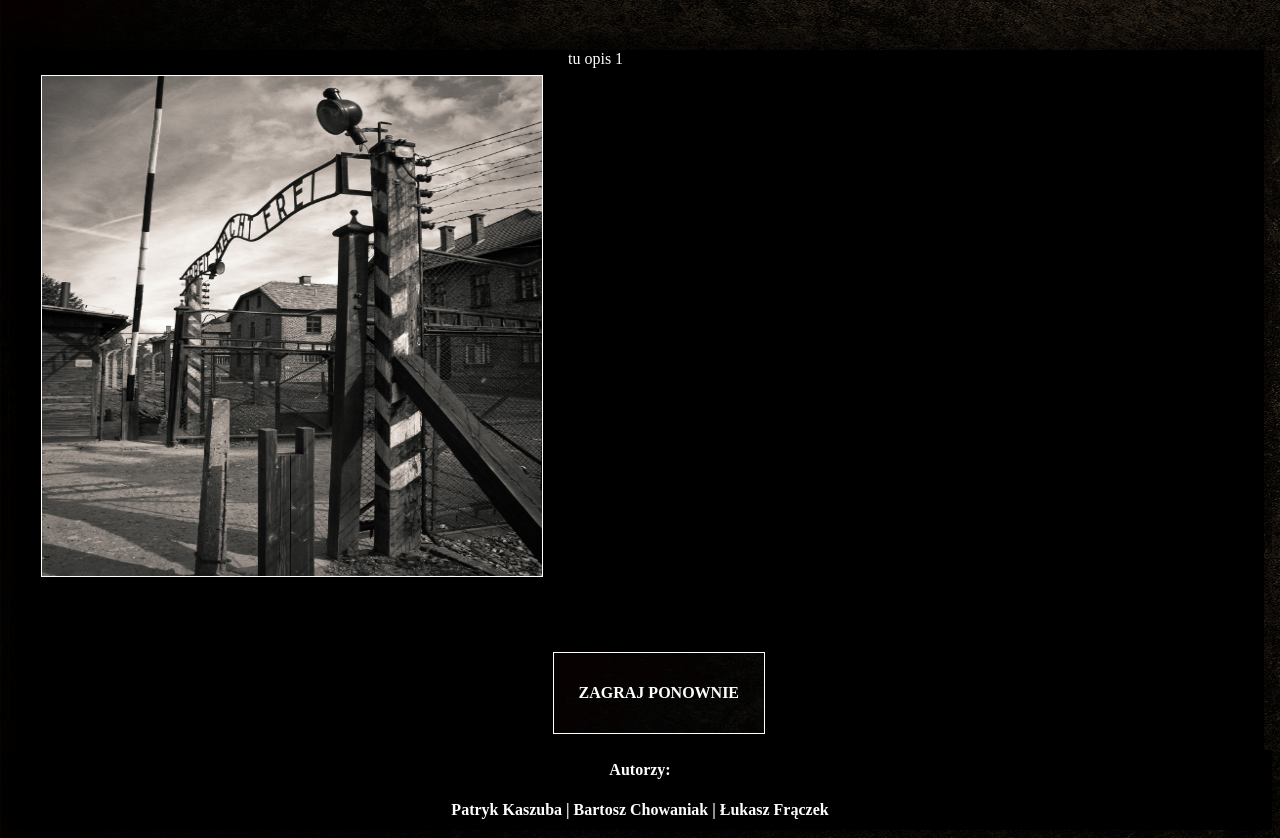
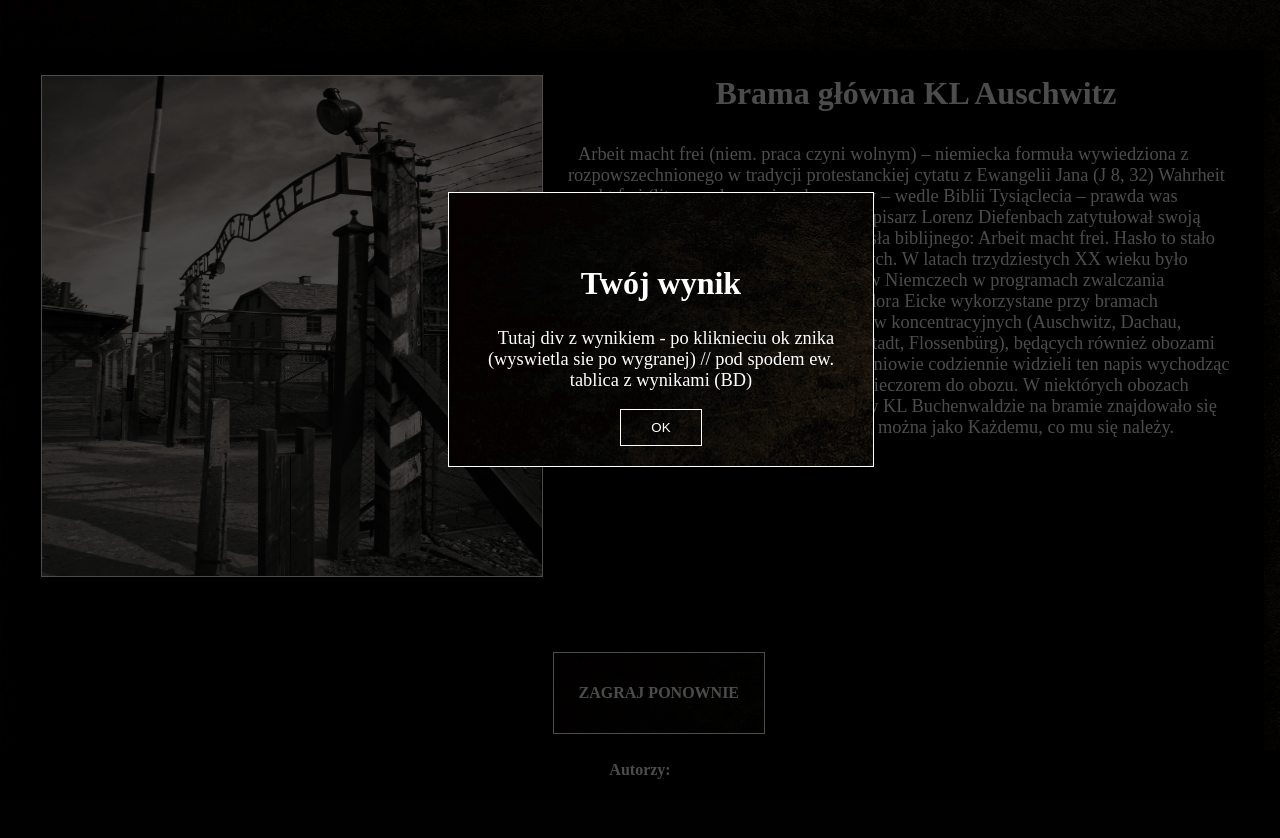
Before and after one commit to KaszubakPL/Memory---Histoira, a PHP site: page /learn.php?id=1 in a window 1280 px wide. After the commit the page ends 779 px from the top, so only its background shows below. Run offline with PHP 8.4, Linux system fonts and the light colour scheme; data that the repository does not hold is empty.

Commit message:
czas, wyniki, style

```diff
--- a/learn.php
+++ b/learn.php
@@ -5,23 +5,58 @@ function opisy($id)
   {
       if($id=="1")
         {
-          return "tu opis 1 ";
-        }
+          return "<h2>Brama główna KL Auschwitz</h2>
+          <p>
+          Arbeit macht frei (niem. praca czyni wolnym) – niemiecka formuła wywiedziona z rozpowszechnionego
+          w tradycji protestanckiej cytatu z Ewangelii Jana (J 8, 32) Wahrheit macht frei
+          (lit. prawda czyni wolnym, czy – wedle Biblii Tysiąclecia – prawda was wyzwoli).
+          W 1872 niemiecki prawicowy pisarz Lorenz Diefenbach zatytułował swoją powieść wydaną w Wiedniu
+          parafrazą hasła biblijnego: Arbeit macht frei. Hasło to stało się popularne w kręgach nacjonalistycznych.
+          W latach trzydziestych XX wieku było używane przez propagandę nazistowską w Niemczech w programach
+          zwalczania bezrobocia.
+          Na rozkaz generała SS Theodora Eicke wykorzystane przy bramach wejściowych do kilku niemieckich
+          obozów koncentracyjnych (Auschwitz, Dachau, Gross-Rosen, Sachsenhausen, Theresienstadt, Flossenbürg),
+          będących również obozami wyniszczającej, niewolniczej pracy. Więźniowie codziennie widzieli ten napis
+          wychodząc rano do pracy w komandach i wracając wieczorem do obozu. W niektórych obozach zamieszczono
+          inne hasła. Przykładowo, w KL Buchenwaldzie na bramie znajdowało się hasło: Jedem das seine, co
+          przetłumaczyć można jako Każdemu, co mu się należy.
+          </p>";
+          }
         if($id == "2")
           {
-            return "tu opis 2 ";
+            return "<h2>Puszka z cyklonem B</h2>
+            <p>
+            Cyklon B (oryginalna nazwa: Zyklon B) – nazwa handlowa insektycydu niemieckiego konsorcjum Degesch,
+            w którym udziały miały koncerny Degussa, IG Farben i Th. Goldschmidt AG. Była to granulowana ziemia
+            okrzemkowa nasycona cyjanowodorem (HCN), która uwalniała ten silnie trujący związek chemiczny po wyjęciu ze
+             szczelnych pojemników.
+             Produkowano także ciekły cyklon A, w którym cyjanowodór był uwalniany w wyniku
+             reakcji chemicznej cyjanomrówczanu metylu z wodą.
+            </p>";
           }
           if($id == "3")
             {
-              return "tu opis 3";
+              return "<h2>Ława oskarżonych</h2>
+              <p>
+              Ława oskarżonych podczas procesu 40 członków załogi KL Auschwitz.
+              Fotografię wykonano w Krakowie w 1947 r. (Archiwum Państwowego Muzeum Auschwitz-Birkenau)
+              </p>";
             }
             if($id == "4")
               {
-                return "tu opis 3";
+                return "<h2>Fotografie z albumu Karla Hoeckera</h2>
+                <p>
+                Richard Baer, trzeci i ostatni komendant Auschwitz; Josef Mengele, dr medycyny, jeden z
+                obozowych lekarzy; Rudolf Hoess, założyciel obozu Auschwitz i jego pierwszy komendant.
+                Międzybrodzie Bialskie, ośrodek wypoczynkowy SS, 1944 r.
+                </p>";
               }
               if($id == "5")
                 {
-                  return "tu opis 3";
+                  return "<h2>Wnętrze baraku murowanego</h2>
+                  <p>
+                  Wnętrze baraku na odcinku BI w KL Auschwitz II-Birkenau.
+                  </p>";
                 }
                 if($id == "6")
                   {
@@ -141,6 +176,23 @@ Z dostępnych dokumentów można stwierdzić, że w obozie Auschwitz-Birkenau ur
  <head>
  <title>Memo Auschwitz</title>
  <link rel="stylesheet" type="text/css" href="style.css"/>
+ <script type="text/javascript">
+ function tab_wyn_ok()
+   {
+     var tmp1 = document.getElementById('tab_wynikow');
+     var tmp2 = document.getElementById('tab_info');
+
+     tmp1.style.display = "none";
+     tmp2.style.display = "none";
+   }
+
+  function uzupelnianie(min,sec,ruchy)
+    {
+      min = 4 - min;
+      sec = 60 - sec;
+      document.getElementById('wpiszWynik').innerHTML = "Twój wynik to: "+ruchy+" ruchów, w czasie: 0:0"+min+":"+sec  ;
+    }
+ </script>
  </head>
  <body>
  <div id="final">
@@ -157,11 +209,21 @@ Z dostępnych dokumentów można stwierdzić, że w obozie Auschwitz-Birkenau ur
  </div>
 	<div id="tab_wynikow"><div id="tab_info">
 		<h2>Twój wynik</h2>
-		<p>Tutaj div z wynikiem - po kliknieciu ok znika (wyswietla sie po wygranej)
+		<p id="wpiszWynik">Tutaj div z wynikiem - po kliknieciu ok znika (wyswietla sie po wygranej)
 		// pod spodem ew. tablica z wynikami (BD)</p>
 <button id="final_ok_btn">OK</button>
 	</div></div>
 
 	<div id="footer">Autorzy:<br/> Patryk Kaszuba | Bartosz Chowaniak | Łukasz Frączek</div>
+  <script type="text/javascript">
+    document.getElementById('final_ok_btn').onclick = tab_wyn_ok;
+    <?php
+      $min = $_GET['m'];
+      $sec = $_GET['s'];
+      $ruchy = $_GET['rch'];
+
+      echo 'uzupelnianie('.$min.','.$sec.','.$ruchy.');';
+     ?>
+  </script>
  </body>
  </html>
--- a/style.css
+++ b/style.css
@@ -1,10 +1,20 @@
 html,body {
 background: black url("bg.jpg") 0 0 no-repeat fixed;
 color: white;
+margin: 0;
 }
 
 body {
   position: relative;
+}
+
+#wyniki_table {
+  margin: 50px 10px -100px 50px;
+  padding: 10px;
+  width: 8%;
+  position: relative;
+  border: 1px solid white;
+  color: white;
 }
 
 #oknogry, #final {
@@ -140,9 +150,7 @@ position: fixed;
 	background: rgba(0,0,0,0.7);
 	z-index: 200;
 z-index: 99;
-
-
-display: none;
+text-align: center;
 }
 
 #tab_info {
@@ -155,8 +163,18 @@ margin: 15% 35%;
 padding: 20px;
 position: absolute;
 z-index: 100;
+}
 
-display: none;
+#tab_info button {
+  border: 1px solid white;
+  background: none;
+  color: white;
+  padding: 10px 30px;
+  transition-duration: 500ms;
+}
+
+#tab_info button:hover {
+  background: rgba(0,0,0,0.5);
 }
 
 #footer {
```
Also changed, not shown: index.php (+12 -6 lines).
